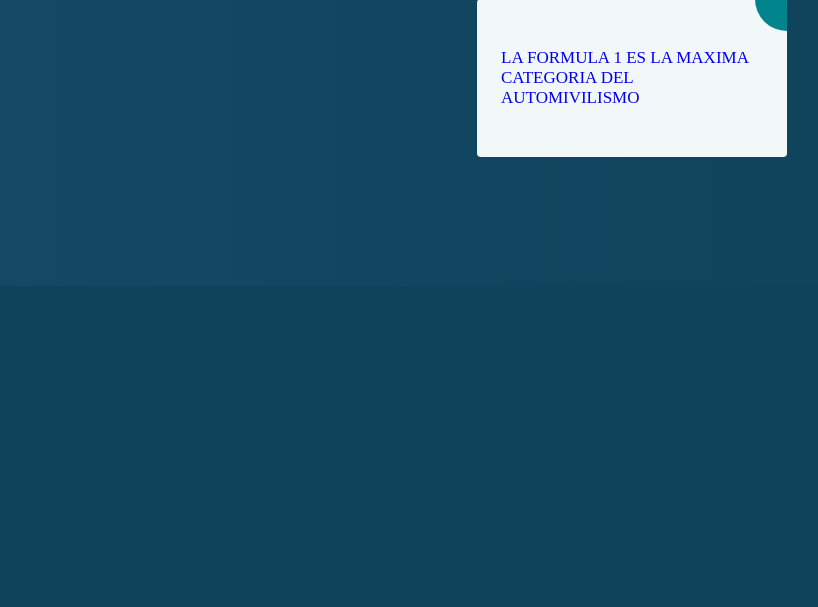
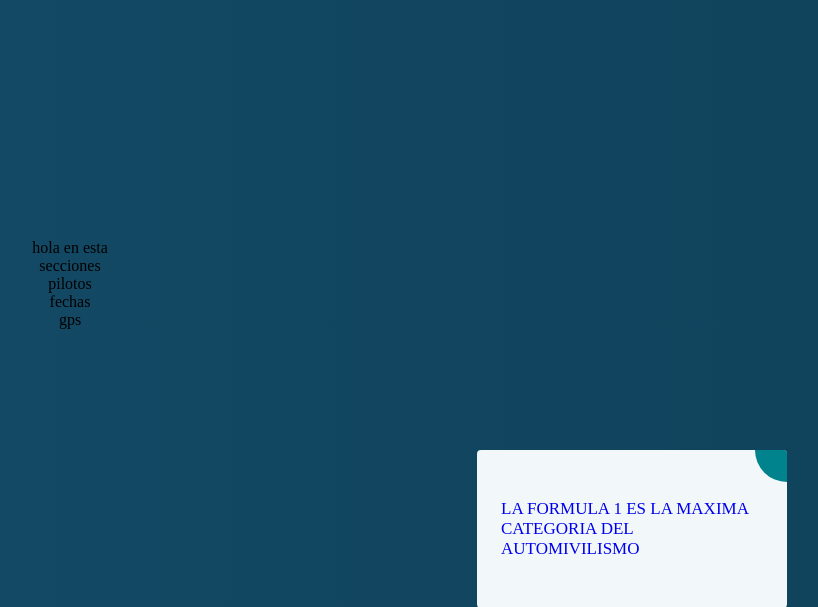
Before and after one commit to lucianonhperiera/Depologs_tp, a PHP site: page /pages/deportes/f1/home_f1.html in a window 1280 px wide. Shown: the part 691-1298 px from the top of the page, without its empty margins (8-826 px from the left). Before the commit the page ends 848 px from the top, so only its background shows below. Run offline with PHP 8.4, Linux system fonts and the light colour scheme.

Commit message:
mas modificaciones

```diff
--- a/pages/cartas_de_presentacion.css
+++ b/pages/cartas_de_presentacion.css
@@ -42,7 +42,7 @@
     background-position: center; /* Posición de la imagen en el centro */
   }
   .tenis{
-    background-image: url('valorant-logo-FAB2CA0E55-seeklogo.com.png'); /* Ruta de la imagen de fondo */
+    background-image: url('tenis-abecedario-kgNF--1248x698abc.jpg'); /* Ruta de la imagen de fondo */
     background-size: cover; /* Escalar la imagen para cubrir todo el contenedor */
     background-position: center; /* Posición de la imagen en el centro */
   }
--- a/pages/deportes/f1/home_f1.css
+++ b/pages/deportes/f1/home_f1.css
@@ -266,6 +266,7 @@
     height: 300px;
     width: 100px;
 }
+/*estilos y posicionamiento de reproductor de videos*/
 .videos{
     padding: 300px;
     padding-top: 60px;
@@ -277,6 +278,10 @@
     align-items: center;
     height: 300px;
     width: 100px;
+}
+.textosinfo{
+  display: block;
+  align-items: center;
 }
 /*estilos de botones referenciales*/
 /* === removing default button style ===*/
@@ -292,7 +297,7 @@
 .button {
   --border-right: 6px;
   --text-stroke-color: rgba(255,255,255,0.6);
-  --animation-color: #37FF8B;
+  --animation-color: #37c0ff;
   --fs-size: 2em;
   letter-spacing: 3px;
   text-decoration: none;
--- a/pages/deportes/f1/home_f1.html
+++ b/pages/deportes/f1/home_f1.html
@@ -44,10 +44,40 @@
    </div>
     -->
     <div>
-        <button data-text="Awesome" class="button" onclick="href='#puntos'">
-            <span class="actual-text">&nbsp;puntos&nbsp;</span>
-            <span class="hover-text" aria-hidden="true">&nbsp;puntos&nbsp;</span>
-        </button>
+        <ul>
+            <li>
+                <a href="#puntos">
+                <button data-text="Awesome" class="button">
+                    <span class="actual-text">&nbsp;puntos&nbsp;</span>
+                    <span class="hover-text" aria-hidden="true">&nbsp;puntos&nbsp;</span>
+                </button>
+            </a>
+            </li>
+           <li>
+                <a href="#pilotos">
+                <button data-text="Awesome" class="button">
+                    <span class="actual-text">&nbsp;pilotos&nbsp;</span>
+                    <span class="hover-text" aria-hidden="true">&nbsp;pilotos&nbsp;</span>
+                </button>
+                </a>
+           </li>
+            <li>
+                <a href="#fechas">
+                <button data-text="Awesome" class="button">
+                    <span class="actual-text">&nbsp;fechas&nbsp;</span>
+                    <span class="hover-text" aria-hidden="true">&nbsp;fechas&nbsp;</span>
+                </button>
+                </a>
+            </li>
+           <li>
+                <a href="#gps">
+                <button data-text="Awesome" class="button">
+                    <span class="actual-text">&nbsp;gps&nbsp;</span>
+                    <span class="hover-text" aria-hidden="true">&nbsp;gps&nbsp;</span>
+                </button>
+                </a>
+           </li>
+        </ul>
     </div>
     <div class="contprincipal">
         <!--
@@ -64,12 +94,23 @@
                 Tu navegador no admite la reproducción de video.
             </video>
         </div>
-
+        <div class="textosinfo">
+            <div class="puntos" id="puntos">
+                hola en esta secciones
+            </div>
+            <div class="pilotos" id="pilotos">
+                pilotos
+            </div>
+            <div class="fechas" id="fechas">
+                fechas
+            </div>
+            <div class="gps" id="gps">
+                gps
+            </div>
+        </div>
     </div>
 
-    <div class="puntos" id="puntos">
-        hola en esta secciones
-    </div>
+
 
     <div class="texto-cambiante">
         <div class="cardcambiante">
```
Also changed, not shown: pages/tenis-abecedario-kgNF--1248x698abc.jpg (added).
